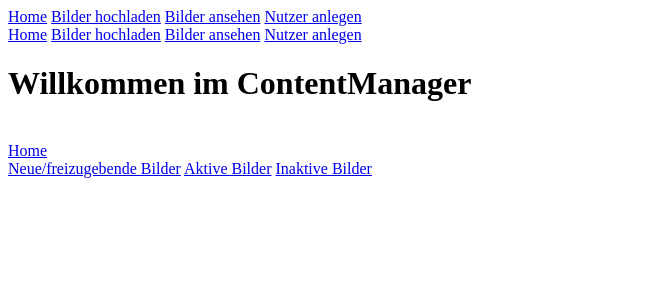
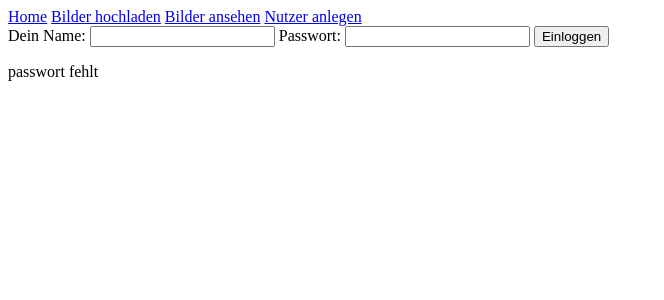
Before and after one commit to WI13-project/infosaeule, a PHP site: page /cms.php in a window 1280 px wide. Shown: the top 300 px of the page, without its empty margins (0-664 px from the left). Run offline with PHP 8.4, Linux system fonts and the light colour scheme.

Commit message:
Login und Session hinzugefügt, läuft erst ab PHP5!

```diff
--- a/prototyp2/header.php
+++ b/prototyp2/header.php
@@ -5,6 +5,59 @@
 	<body>
     <div class="header">
      	<a href=index.php>Home</a> <a href=upload.php>Bilder hochladen</a> <a href=view.php>Bilder ansehen</a> <a href=form.php>Nutzer anlegen</a>
+
+
+<form action="" method="post">
+Dein Name:
+<input type="Text" name="lname">
+Passwort:
+<input type="Text" name="pwd">
+<input type="Submit" value="Einloggen">
+</form>
+
+<?php
+//Session starten
+session_start();
+if(!isset($_POST['lname']))
+   {
+   $name = "Gast";
+   }
+   else
+   {
+	$name=$_POST['lname'];
+	}
+if(!isset($_POST['pwd']))
+   {
+   die("passwort fehlt");
+   }
+   else
+   {
+   //Funktioniert nur ab PHP 5.5!
+   $pawo=password_hash("".$_POST['pwd']."",PASSWORT_DEFAULT);
+   }
+
+$file = "db/infosaeule.sqlite";
+$db = new SQLite3($file);
+$hash = $db->query("SELECT Passwort FROM user WHERE Benutzername='$name'");
+$pwdArray= $hash->fetchArray (SQLITE3_NUM);
+
+		if(!$db)
+			die($db->lastErrorMsg());
+		if($pawo == $pwdArray[0])
+		{
+			//Session registrieren
+			$_SESSION['username'] = $name;
+
+			//Text ausgeben
+			echo "Hallo $name <br>";
+		}
+		else {
+			die("Nutzer  / Passwort falsch");
+			}
+		$db->close();
+?>
+
+
     </div>
 	</body>
 </html>
```
